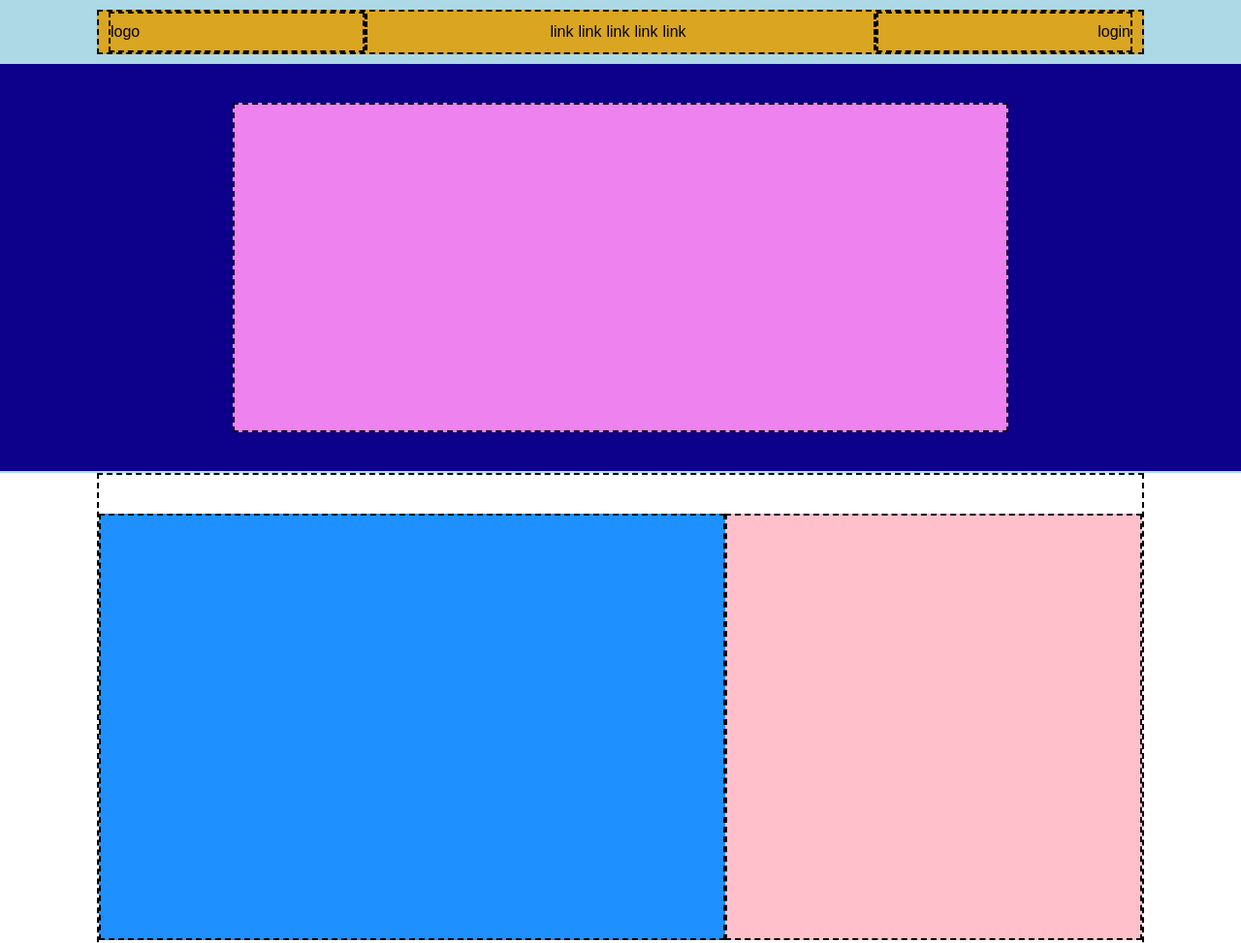
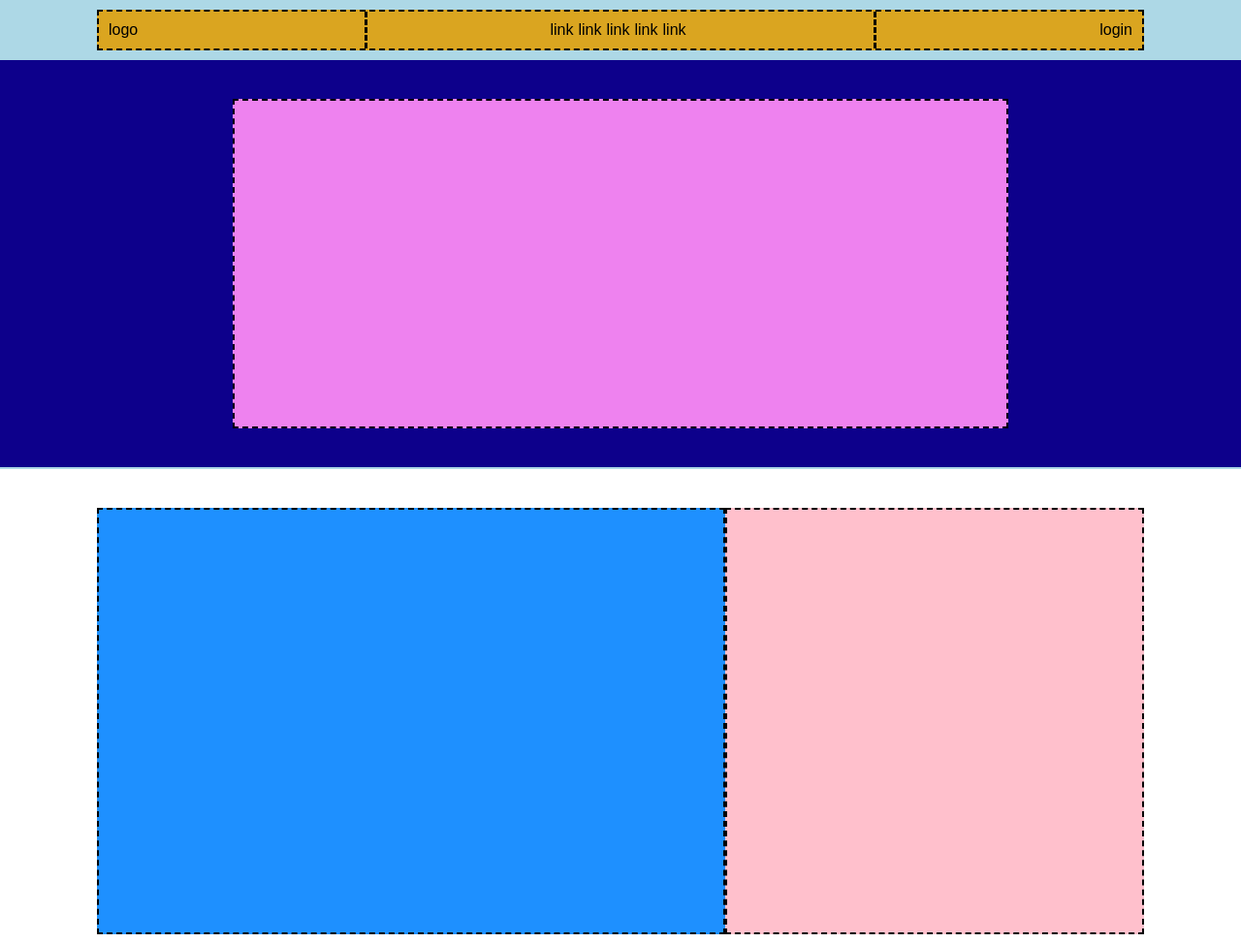
Before and after one commit to MonicaSerraWebDeveloper/htmlcss-struttura-discord, a plain HTML site: page index.html in a window 1280 px wide. Shown: the top 973 px of the page at 97% size. Drawn offline with Linux system fonts and the light colour scheme.

Commit message:
fix: border dashed corrected

```diff
--- a/style.css
+++ b/style.css
@@ -11,10 +11,6 @@
 /*---------------------
         DEBUG
 -----------------------*/
-
-div {
-    border: 2px dashed #000;
-}
 
 .container.header-menu  {
     border: 2px dashed #000;
```
